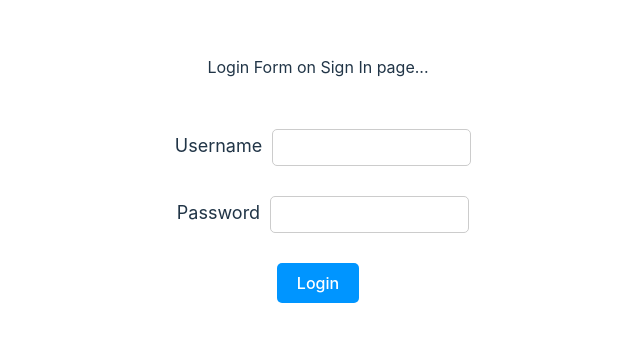
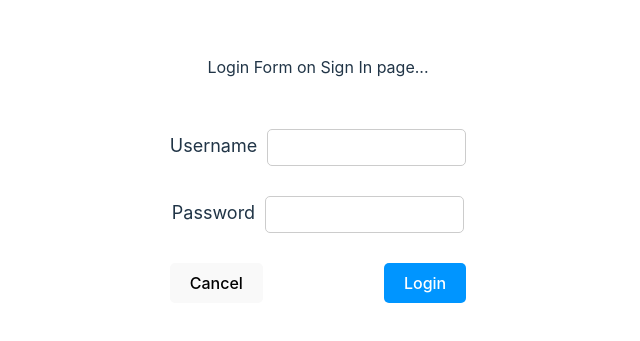
Before and after one commit to aionspectrum/emodo-mfe-monorepo, a React (Vite) app in the folder packages/auth/: page / in a window 1280 px wide. Shown: the part 221-562 px from the top of the page, without its empty margins (322-962 px from the left). Built offline with nearby package versions, Linux system fonts and the light colour scheme.

Commit message:
Added "Cancel" button to LoginForm

```diff
--- a/packages/auth/src/App.tsx
+++ b/packages/auth/src/App.tsx
@@ -2,12 +2,16 @@ import SignIn from './components/SignIn';
 
 function App() {
   const handleSignInSubmit = (username: string, password: string) => {
-    console.log('App Submited: ', { username, password });
+    console.log('LoginForm Submited: ', { username, password });
+  };
+
+  const handleSignInCancel = () => {
+    console.log('LoginForm Canceled');
   };
 
   return (
     <>
-      <SignIn onSubmit={handleSignInSubmit} />
+      <SignIn onSubmit={handleSignInSubmit} onCancel={handleSignInCancel} />
     </>
   );
 }
--- a/packages/auth/src/components/SignIn/LoginForm.tsx
+++ b/packages/auth/src/components/SignIn/LoginForm.tsx
@@ -1,22 +1,25 @@
 import { FC, useState } from 'react';
+import styled from 'styled-components';
 import { Button, Form, Input, Label } from '../UI';
 
+const Inline = styled.div`
+  width: 100%;
+  display: flex;
+  justify-content: space-between;
+`;
+
 export interface LoginFormProps {
-  onSubmit: (username: string, password: string) => void;
+  onSubmit?: (username: string, password: string) => void;
+  onCancel?: () => void;
 }
 
-const LoginForm: FC<LoginFormProps> = ({ onSubmit }) => {
+const LoginForm: FC<LoginFormProps> = ({ onSubmit, onCancel }) => {
   const [username, setUsername] = useState('');
   const [password, setPassword] = useState('');
 
-  console.log('username:', username);
-  console.log('password:', password);
-
   const handleSubmit = (event: React.FormEvent<HTMLFormElement>) => {
     event.preventDefault();
-    console.log('\n');
-    console.log('LoginForm Submitted:', { username, password });
-    onSubmit(username, password);
+    if (onSubmit) onSubmit(username, password);
   };
 
   return (
@@ -39,7 +42,14 @@ const LoginForm: FC<LoginFormProps> = ({ onSubmit }) => {
           onChange={(event) => setPassword(event.target.value)}
         />
       </Label>
-      <Button type="submit">Login</Button>
+      <Inline>
+        <Button emphasis="secondary" type="button" onClick={onCancel}>
+          Cancel
+        </Button>
+        <Button emphasis="primary" type="submit">
+          Login
+        </Button>
+      </Inline>
     </Form>
   );
 };
--- a/packages/auth/src/components/SignIn/index.tsx
+++ b/packages/auth/src/components/SignIn/index.tsx
@@ -11,16 +11,12 @@ const Wrapper = styled.div`
   position: relative;
 `;
 
-export interface SignInProps {
-  onSubmit: () => void;
-}
-
 const SignIn: FC<LoginFormProps> = (props) => {
-  const { onSubmit } = props;
+  const { onSubmit, onCancel } = props;
   return (
     <Wrapper>
       <div>Login Form on Sign In page...</div>
-      <LoginForm onSubmit={onSubmit} />
+      <LoginForm onSubmit={onSubmit} onCancel={onCancel} />
     </Wrapper>
   );
 };
--- a/packages/auth/src/components/UI/Button.tsx
+++ b/packages/auth/src/components/UI/Button.tsx
@@ -1,6 +1,7 @@
+import { ButtonHTMLAttributes, FC } from 'react';
 import styled from 'styled-components';
 
-const Button = styled.button`
+const ButtonPrimary = styled.button`
   background-color: #0095ff;
   color: #fff;
   padding: 10px 20px;
@@ -9,4 +10,26 @@ const Button = styled.button`
   cursor: pointer;
 `;
 
+const ButtonSecondary = styled.button`
+  padding: 10px 20px;
+  border-radius: 5px;
+  border: none;
+  cursor: pointer;
+`;
+
+interface ButtonProps extends ButtonHTMLAttributes<HTMLButtonElement> {
+  emphasis?: string;
+}
+
+const Button: FC<ButtonProps> = ({ emphasis, ...props }) => {
+  switch (emphasis) {
+    case 'primary':
+      return <ButtonPrimary {...props} />;
+    case 'secondary':
+      return <ButtonSecondary {...props} />;
+    default:
+      return <ButtonSecondary {...props} />;
+  }
+};
+
 export default Button;
--- a/packages/auth/src/components/UI/Label.tsx
+++ b/packages/auth/src/components/UI/Label.tsx
@@ -3,7 +3,6 @@ import styled from 'styled-components';
 const Label = styled.label`
   font-size: 18px;
   margin-bottom: 10px;
-  margin-left: 10px;
 `;
 
 export default Label;
```
Also changed, not shown: 1 other file (tests, documents, lock files or other folders).
